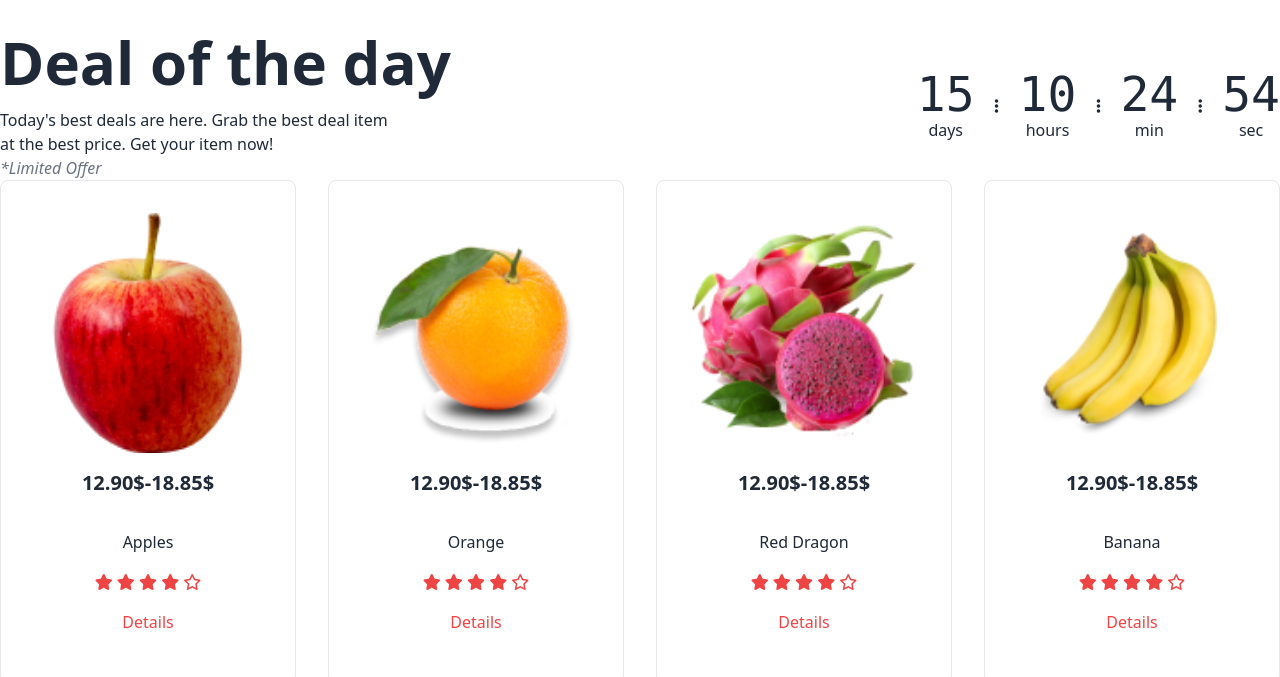
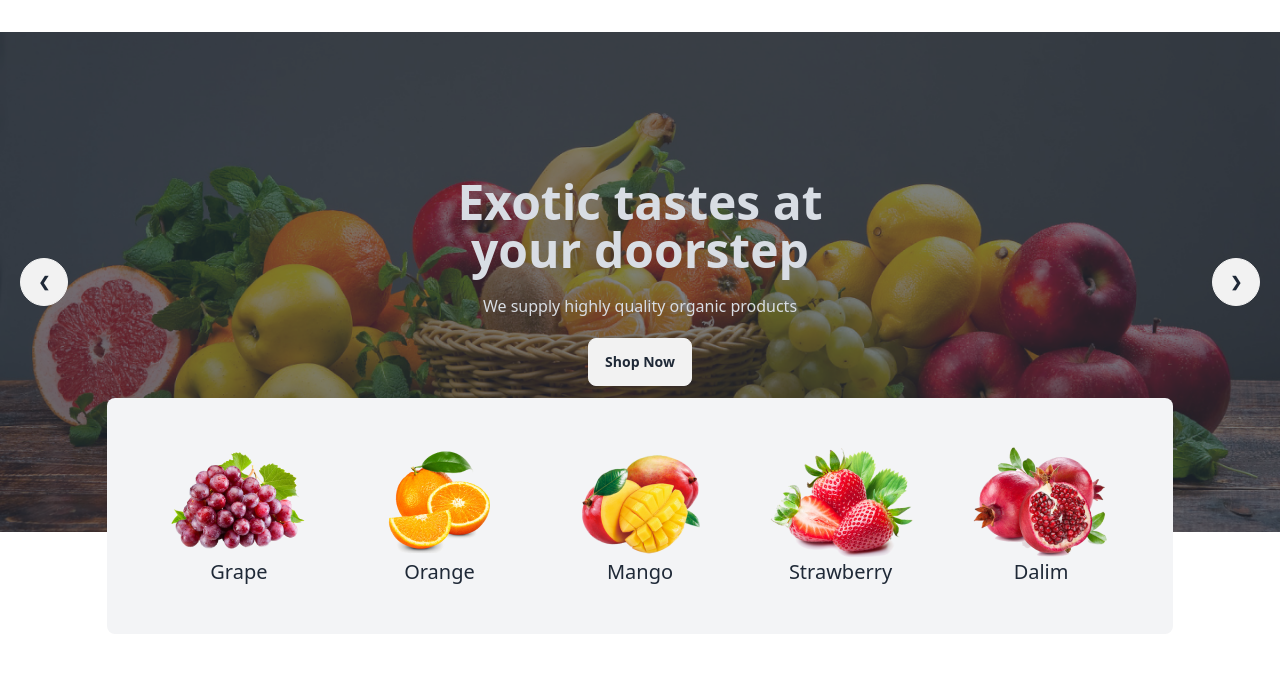
Before and after one commit to webhero-nur/a3-fruit-burst, a plain HTML site: page index.html in a window 1280 px wide. Shown: the part 132-809 px from the top of the page. Drawn offline with nearby package versions, Linux system fonts and the light colour scheme; grey boxes are pictures that could not be loaded.

Commit message:
Update index.html

```diff
--- a/index.html
+++ b/index.html
@@ -73,7 +73,7 @@
                 </div>
             </div>
         </nav>
-        <section class="mt-8 mb-8 lg:mb-36 relative hidden">
+        <section class="mt-8 mb-8 lg:mb-36 relative">
             <!-- carousel here -->
             <div class="carousel w-full">
                 <div id="slide1" class="carousel-item relative w-full">
```
